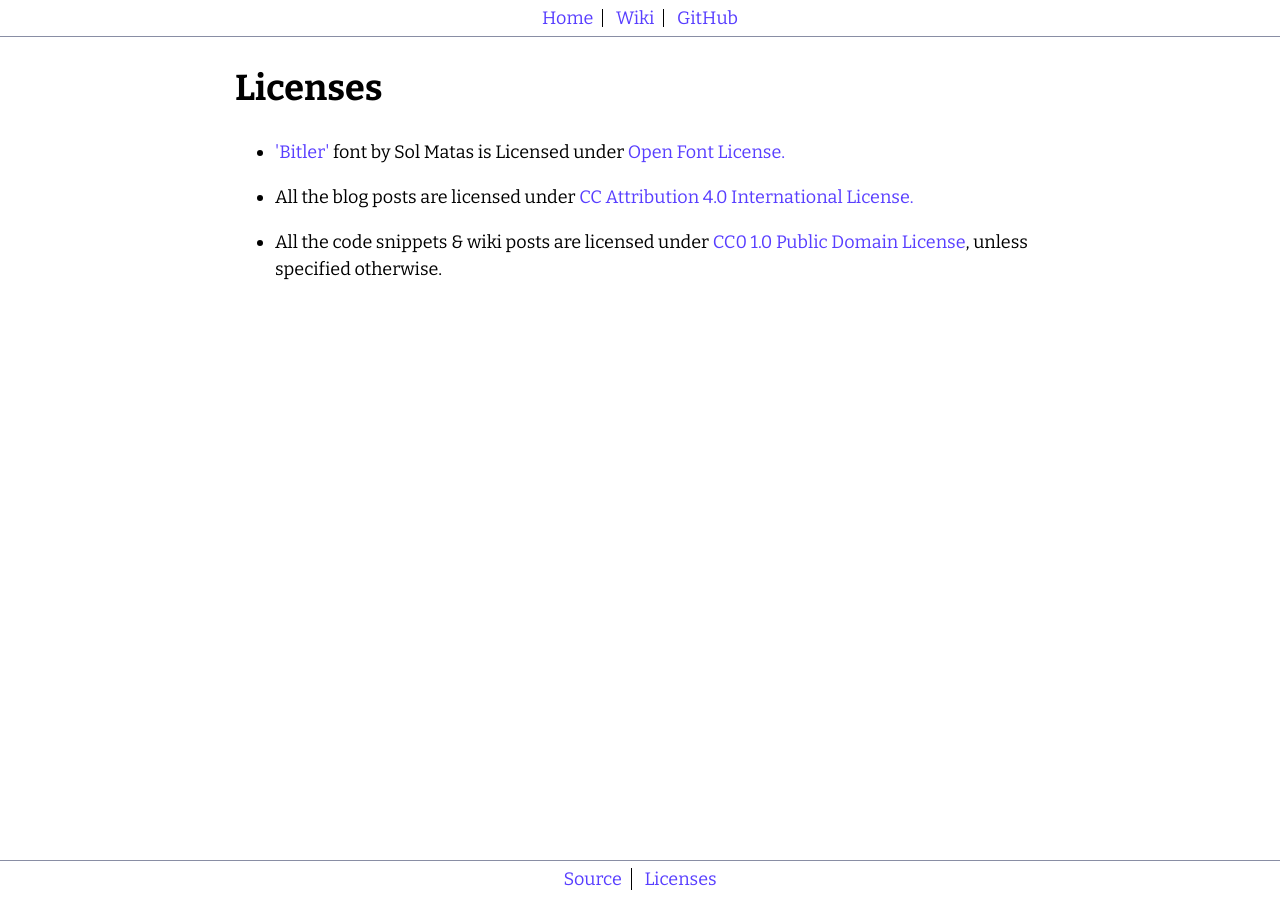
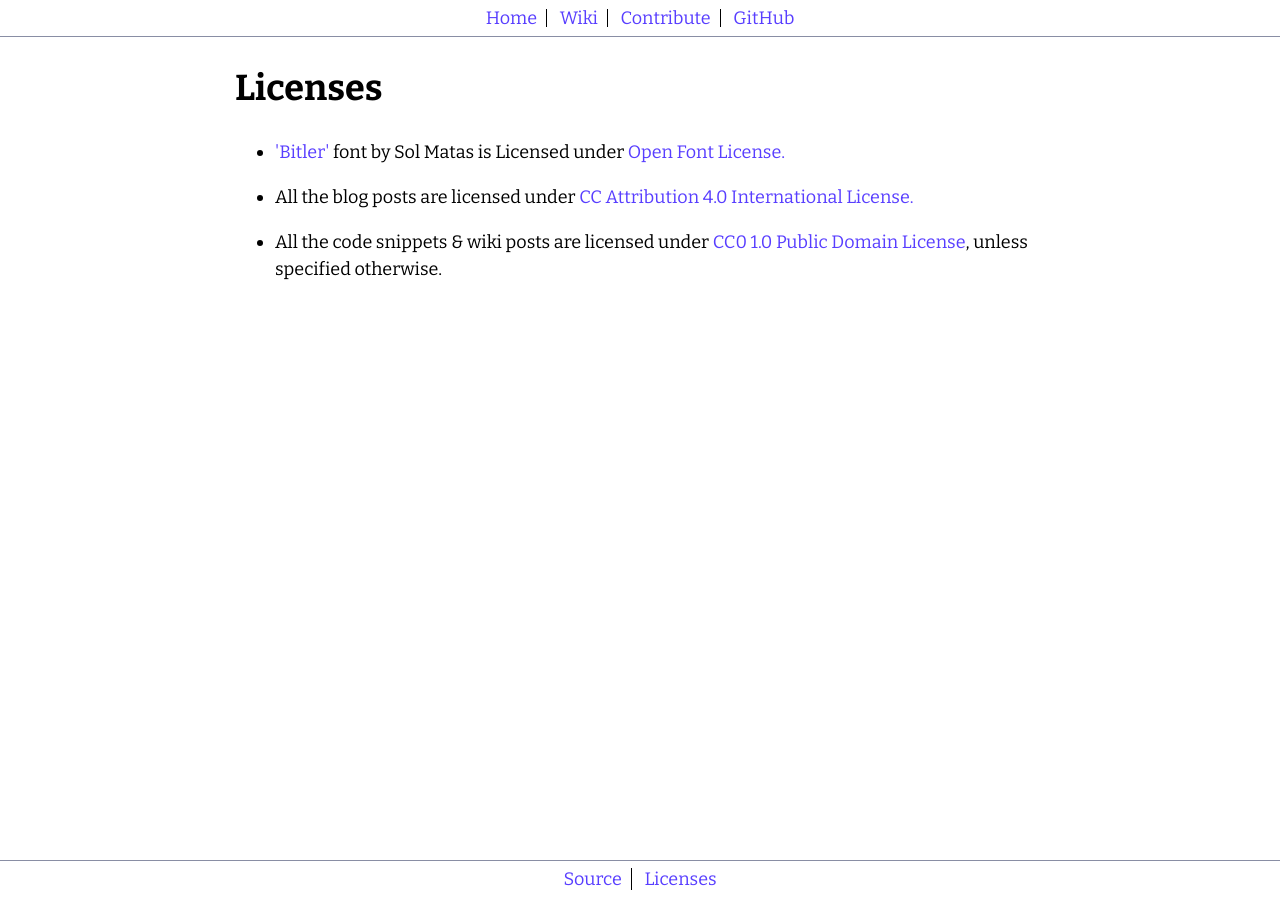
Before and after one commit to csprite/csprite.github.io, a Jekyll site: the page built from licenses.html, in a window 1280 px wide. Built offline with Jekyll 4.4.1, drawn with Linux system fonts in a browser that asks for light colours.

Commit message:
Update UI & Links

```diff
--- a/_layouts/default.html
+++ b/_layouts/default.html
@@ -15,8 +15,11 @@
 <body>
 	<header>
 		<nav>
+		{% if page.url != "/" %}
 			<a style="display: inline-block; text-align: justify;" href="/">Home</a>
+		{% endif %}
 			<a style="display: inline-block; text-align: justify;" href="/wiki/">Wiki</a>
+			<a style="display: inline-block; text-align: justify;" href="/contribute.html">Contribute</a>
 			<a style="display: inline-block; text-align: justify;" href="https://github.com/pegvin/csprite">GitHub</a>
 		</nav>
 	</header>
--- a/index.html
+++ b/index.html
@@ -12,6 +12,7 @@
 	div.links {
 		display: table;
 		margin: 0 auto;
+		text-align: center;
 	}
 	a[role="button"] {
 		text-decoration: none;
```
